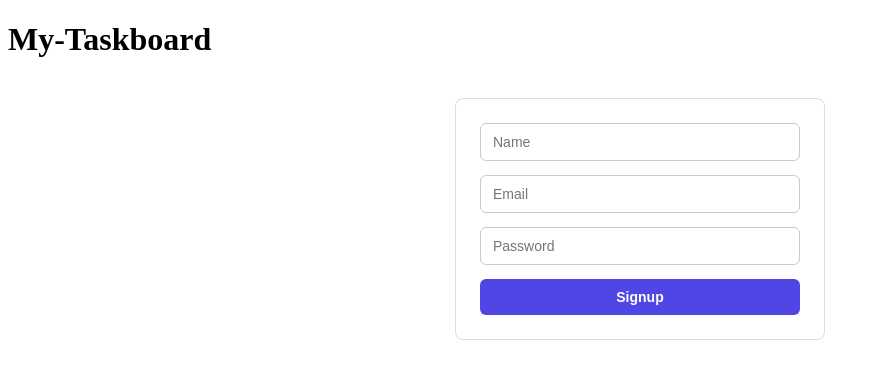
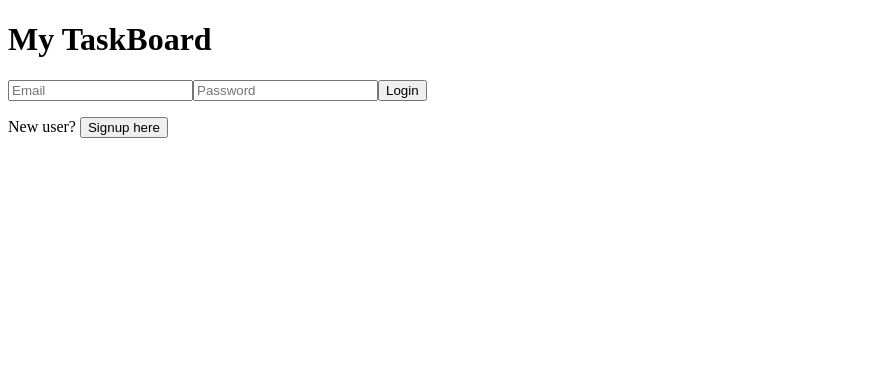
Before and after one commit to mohdfaizan091/Trello-lite, a React (Vite) app in the folder client/: page / in a window 1280 px wide. Shown: the top 378 px of the page, without its empty margins (0-880 px from the left). Built offline with nearby package versions, Linux system fonts and the light colour scheme.

Commit message:
feat: add CRUD api

```diff
--- a/client/src/App.jsx
+++ b/client/src/App.jsx
@@ -1,14 +1,46 @@
-import './App.css'
+import { useState, useEffect } from 'react';
 import Header from './Header';
-import Signup from './Signup.jsx';
+import Login from './Login';
+import Signup from './Signup';
+import TaskList from './TaskList';
 
 function App() {
-  return (
-    <>
-      <Header title="My-Taskboard" />
-      <Signup />
-    </>
-  );
+    const [isLoggedIn, setIsLoggedIn] = useState(false);
+    const [showLogin, setShowLogin] = useState(true);
+
+    useEffect(() => {
+        const token = localStorage.getItem('token');
+        if (token) {
+            setIsLoggedIn(true);
+        }
+    }, []);
+
+    return (
+
+        <div>
+
+            <Header title="My TaskBoard" />
+            {isLoggedIn ? (
+                <TaskList />
+              ) : showLogin ? (
+                <>
+                  <Login onSuccess={() => setIsLoggedIn(true)} />
+                  <p>
+                      New user?{' '}
+                      <button onClick={() => setShowLogin(false)}>Signup here</button>
+                  </p>
+                </>
+              ) : (
+              <>
+                  <Signup onSuccess={() => setIsLoggedIn(true)} />
+                  <p>
+                      Already have an account?{' '}
+                      <button onClick={() => setShowLogin(true)}>Login here</button>
+                  </p>
+              </>
+            )}
+        </div>
+    );
 }
 
-export default App
+export default App;
--- /dev/null
+++ b/client/src/CreateList.jsx
@@ -0,0 +1,46 @@
+import { useState } from 'react';
+
+function CreateTask({ onTaskCreated }) {
+    const [title, setTitle] = useState('');
+    const [description, setDescription] = useState('');
+
+    const handleSubmit = (e) => {
+        e.preventDefault();
+        const token = localStorage.getItem('token');
+
+        fetch('http://localhost:3000/api/tasks', {
+            method: 'POST',
+            headers: {
+                'Content-Type': 'application/json',
+                Authorization: `Bearer ${token}`
+            },
+            body: JSON.stringify({ title, description })
+        })
+            .then(res => res.json())
+            .then(data => {
+                setTitle('');
+                setDescription('');
+                onTaskCreated(data.data);
+            });
+    };
+
+    return (
+        <form onSubmit={handleSubmit}>
+            <input
+                type="text"
+                placeholder="Task title"
+                value={title}
+                onChange={(e) => setTitle(e.target.value)}
+            />
+            <input
+                type="text"
+                placeholder="Description"
+                value={description}
+                onChange={(e) => setDescription(e.target.value)}
+            />
+            <button type="submit">Add Task</button>
+        </form>
+    );
+}
+
+export default CreateTask;
--- /dev/null
+++ b/client/src/Login.jsx
@@ -0,0 +1,49 @@
+
+import { useState } from 'react';
+
+function Login({ onSuccess }) {
+    const [email, setEmail] = useState('');
+    const [password, setPassword] = useState('');
+
+    const handleSubmit = (e) => {
+        e.preventDefault();
+
+        fetch('http://localhost:3000/api/login', {
+            method: 'POST',
+            headers: { 'Content-Type': 'application/json' },
+            body: JSON.stringify({ email, password })
+        })
+            .then(res => res.json())
+            .then(data => {
+                if (data.success) {
+                    localStorage.setItem('token', data.token);
+                    onSuccess();
+                } else {
+                    alert(data.message);   // ya kisi state mein error store karke UI mein dikhao
+                }
+            });
+        };
+
+    return (
+        <>
+
+            <form onSubmit={handleSubmit}>
+                <input
+                    type="email"
+                    placeholder="Email"
+                    value={email}
+                    onChange={(e) => setEmail(e.target.value)}
+                />
+                <input
+                    type="password"
+                    placeholder="Password"
+                    value={password}
+                    onChange={(e) => setPassword(e.target.value)}
+                />
+                <button type="submit">Login</button>
+            </form>
+        </>
+    );
+}
+
+export default Login;
--- a/client/src/Signup.jsx
+++ b/client/src/Signup.jsx
@@ -15,57 +15,17 @@ function Signup() {
         })
         .then(res => res.json())
         .then(data => {
-            localStorage.setItem('token', data.token);
-            console.log('signup successful', data);
+            if (data.success) {
+                localStorage.setItem('token', data.token);
+                onSuccess();
+            } else {
+                alert(data.message);   // ya kisi state mein error store karke UI mein dikhao
+            }
         });
     };
 
     return (
   <>
-        <style>{`
-            form {
-                max-width: 320px;
-                margin: 40px auto;
-                padding: 24px;
-                border: 1px solid #ddd;
-                border-radius: 8px;
-                background: #fff;
-                font-family: system-ui, -apple-system, BlinkMacSystemFont, "Segoe UI", sans-serif;
-            }
-
-            input {
-                width: 100%;
-                padding: 10px 12px;
-                margin-bottom: 14px;
-                border: 1px solid #ccc;
-                border-radius: 6px;
-                font-size: 14px;
-                box-sizing: border-box;
-            }
-
-            input:focus {
-                outline: none;
-                border-color: #4f46e5;
-                box-shadow: 0 0 0 2px rgba(79, 70, 229, 0.2);
-            }
-
-            button {
-                width: 100%;
-                padding: 10px;
-                background: #4f46e5;
-                color: #fff;
-                border: none;
-                border-radius: 6px;
-                font-size: 14px;
-                font-weight: 600;
-                cursor: pointer;
-            }
-
-            button:hover {
-                background: #4338ca;
-            }
-            `}
-        </style>
 
     <form onSubmit={handleSubmit}>
       <input
--- a/client/src/TaskList.jsx
+++ b/client/src/TaskList.jsx
@@ -1,25 +1,38 @@
 import { useState, useEffect } from 'react';
-import TaskItem from './TaskItem.jsx';
+import TaskItem from './TaskItem';
+import CreateTask from './CreateList';
 
 function TaskList() {
     const [tasks, setTasks] = useState([]);
 
     useEffect(() => {
-        fetch('http://localhost:3000/api/tasks')
+        const token = localStorage.getItem('token');
+        fetch('http://localhost:3000/api/tasks', {
+            headers: { Authorization: `Bearer ${token}` }
+        })
             .then(res => res.json())
-        .then(data => setTasks(data.data))
+            .then(data => setTasks(data.data));
     }, []);
+
+    const handleTaskCreated = (newTask) => {
+        setTasks([...tasks, newTask]);
+    };
 
     return (
         <div>
-            {tasks.map(task => (
+            <CreateTask onTaskCreated={handleTaskCreated} />
+            {tasks.length === 0 ? (
+                <p>No tasks yet. Create your first task!</p>
+            ) : (
+                tasks.map(task => (
                     <TaskItem
                         key={task._id}
                         title={task.title}
                         description={task.description}
                         status={task.status}
                     />
-            ))}
+                ))
+            )}
         </div>
     );
 }
```
Lines whose indentation alone changed are shown as unchanged.
